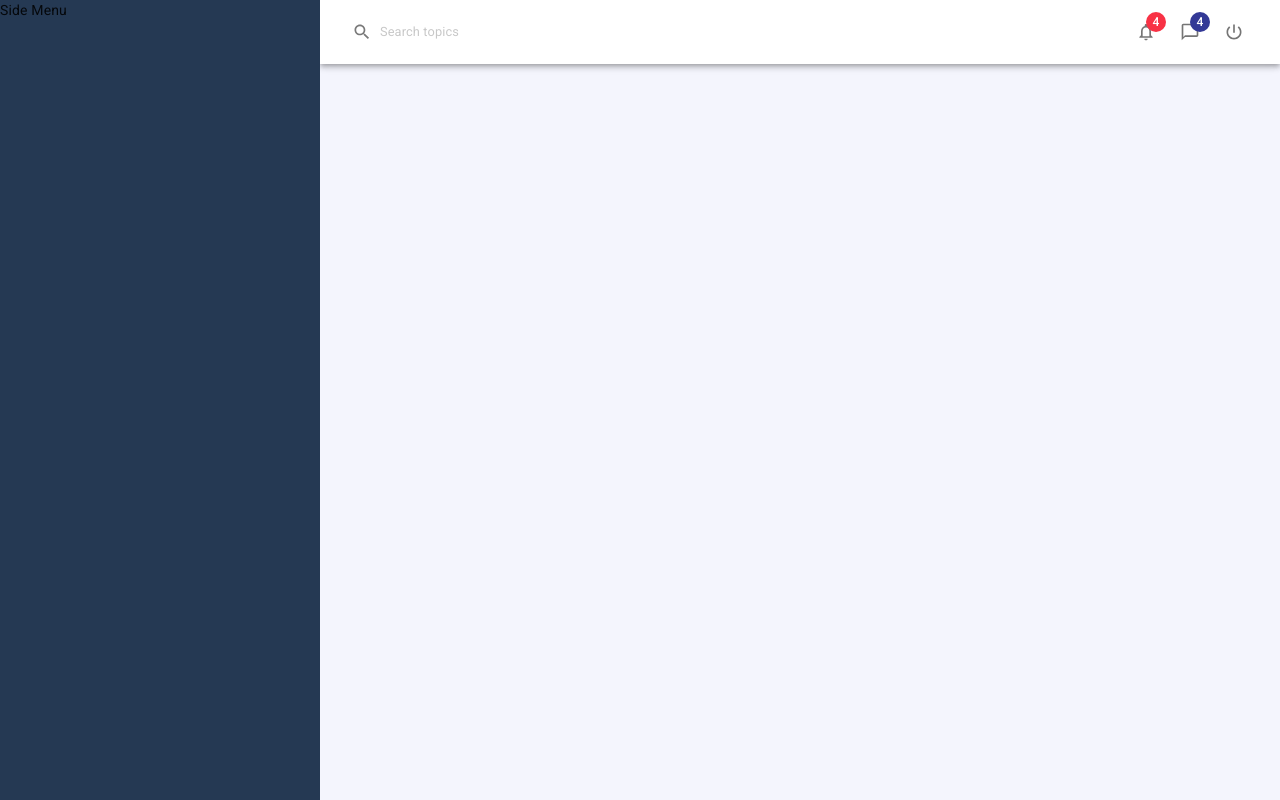
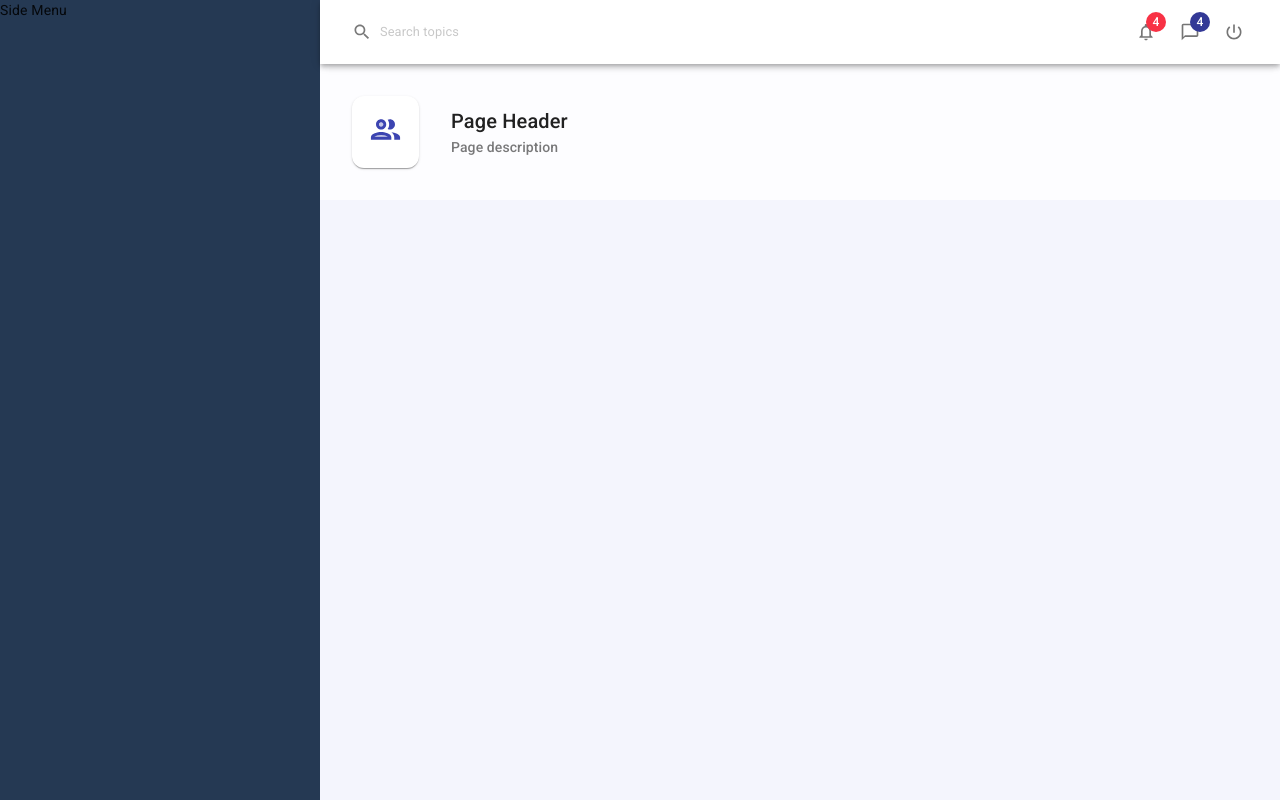
Before and after one commit to matsubrasil/nextjs-materialui-example, a Next.js app: page / in a window 1280 px wide. Built offline with nearby package versions, Linux system fonts and the light colour scheme.

Commit message:
feat: styling pageHeader

```diff
--- a/src/components/Header.tsx
+++ b/src/components/Header.tsx
@@ -19,6 +19,7 @@ const useStyles = makeStyles(theme =>
   createStyles({
     root: {
       backgroundColor: '#fff'
+      //transform: 'translateZ(0)'
     },
     searchInput: {
       opacity: '0.6',
--- /dev/null
+++ b/src/components/PageHeader.tsx
@@ -0,0 +1,60 @@
+import React from 'react'
+import { Card, Paper, Typography } from '@material-ui/core'
+import { makeStyles, createStyles } from '@material-ui/core/styles'
+
+interface IPageHeaderProps {
+  title: string
+  subTitle: string
+  icon: any
+}
+
+const useStyles = makeStyles(theme =>
+  createStyles({
+    root: {
+      backgroundColor: '#fdfdff'
+    },
+    pageHeader: {
+      padding: theme.spacing(4),
+      display: 'flex',
+      marginBottom: theme.spacing(3)
+      // gap: theme.spacing(4)
+    },
+    pageIcon: {
+      display: 'inline-block',
+      padding: theme.spacing(2),
+      color: '#3c44b1',
+      borderRadius: 12
+    },
+    pageTitle: {
+      display: 'flex',
+      flexDirection: 'column',
+      justifyContent: 'center',
+      paddingLeft: theme.spacing(4),
+      '& .MuiTypography-subtitle2': {
+        opacity: '0.6'
+      }
+    }
+  })
+)
+
+const PageHeader: React.FC<IPageHeaderProps> = ({ title, subTitle, icon }) => {
+  const classes = useStyles()
+
+  return (
+    <Paper elevation={0} square className={classes.root}>
+      <div className={classes.pageHeader}>
+        <Card className={classes.pageIcon}>{icon}</Card>
+        <div className={classes.pageTitle}>
+          <Typography variant="h6" component="div">
+            {title}
+          </Typography>
+          <Typography variant="subtitle2" component="div">
+            {subTitle}
+          </Typography>
+        </div>
+      </div>
+    </Paper>
+  )
+}
+
+export default PageHeader
--- a/src/pages/index.tsx
+++ b/src/pages/index.tsx
@@ -3,6 +3,10 @@ import { makeStyles, createStyles } from '@material-ui/core/styles'
 
 import SideMenu from '../components/SideMenu'
 import Header from '../components/Header'
+import React from 'react'
+import PageHeader from '../components/PageHeader'
+import { PeopleOutlineTwoTone } from '@material-ui/icons'
+
 const useStyles = makeStyles(theme =>
   createStyles({
     appMain: {
@@ -25,6 +29,11 @@ const Home: React.FC = () => {
         <SideMenu />
         <section className={classes.appMain}>
           <Header />
+          <PageHeader
+            title="Page Header"
+            subTitle="Page description"
+            icon={<PeopleOutlineTwoTone fontSize="large" />}
+          />
         </section>
       </main>
     </div>
--- a/src/styles/theme.ts
+++ b/src/styles/theme.ts
@@ -14,6 +14,21 @@ const theme = createMuiTheme({
     background: {
       default: '#f4f5fd'
     }
+  },
+  // shape: {
+  //   borderRadius: 12
+  // },
+  overrides: {
+    MuiAppBar: {
+      root: {
+        transform: 'translateZ(0)'
+      }
+    }
+  },
+  props: {
+    MuiIconButton: {
+      disableRipple: true
+    }
   }
 })
 
```
